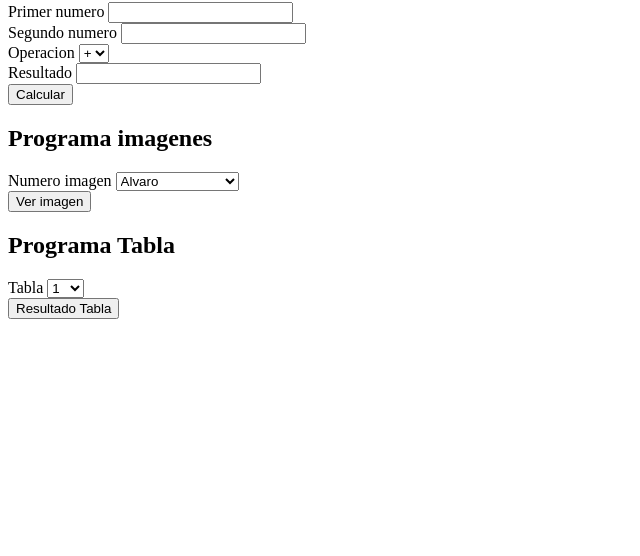
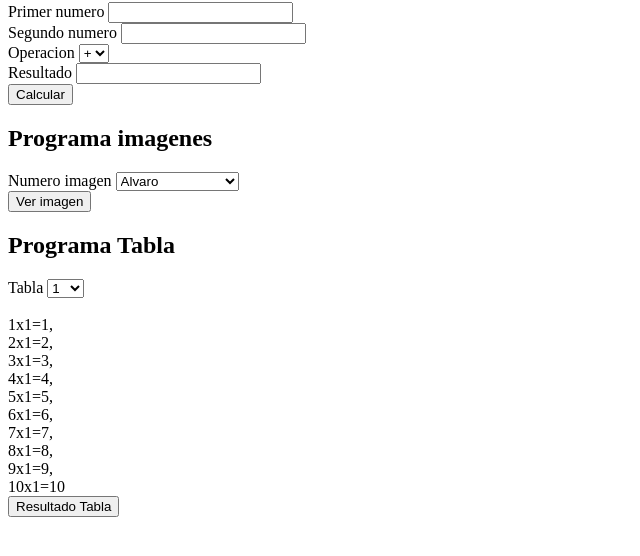
Before and after one commit to Naxred/EjerciciosJavascript, a plain HTML site: page Javascript/js5.html in a window 1280 px wide. Both pictures are taken after a click on the button "Resultado Tabla". Shown: the part 78-634 px from the top of the page, without its empty margins (0-640 px from the left). Drawn offline with Linux system fonts and the light colour scheme.

Commit message:
tercer ejercicio

```diff
--- a/Javascript/js5.html
+++ b/Javascript/js5.html
@@ -83,7 +83,7 @@
             </select>
         </div>
 
-        <div class="resultado_tabla"></div>
+        <div id="resultado_tabla"></div>
 
         <div>
             <button onclick="calcularTabla()">Resultado Tabla</button>
--- a/Javascript/js5.js
+++ b/Javascript/js5.js
@@ -47,8 +47,14 @@ function verImagen(){
 
 function calcularTabla(){
     let numero_tabla = parseInt(document.getElementById("tabla").value);
-
+    let resultado_tabla = document.querySelector("#resultado_tabla");
+    let info = "";
+    let arreglo = []
     for(let i = 1; i <= 10; i++){
-
+        let resultado = i * numero_tabla;
+        console.log(i, " x ", numero_tabla, " = ", resultado);
+        info = "<br>" + i + "x" + numero_tabla + "=" + resultado
+        arreglo.push(info);
     }
+    resultado_tabla.innerHTML = arreglo;
 }
```
